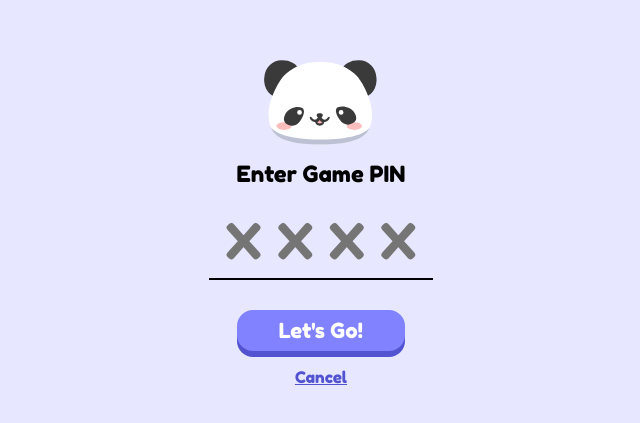
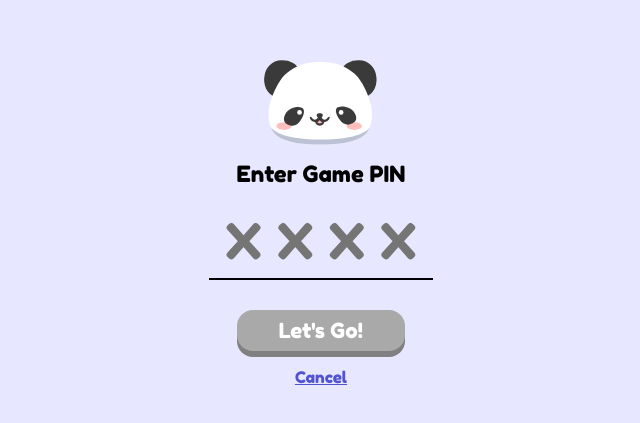
Before and after one commit to pinda-fun/pinda-fun, a React (Create React App) app in the folder Web/: page /join in a window 1280 px wide. Shown: the part 173-596 px from the top of the page, without its empty margins (319-959 px from the left). Built offline with nearby package versions, Linux system fonts and the light colour scheme.

Commit message:
fix pin input

```diff
--- a/Web/src/components/common/BigButton.tsx
+++ b/Web/src/components/common/BigButton.tsx
@@ -15,10 +15,16 @@ const BigButton = styled.button`
 
   transition: 0.2s;
 
-  :hover,
-  :active {
+  :hover:enabled,
+  :active:enabled {
     transform: translateY(6px);
     box-shadow: 0px 0px 0px var(--dark-purple);
+  }
+
+  :disabled {
+    cursor: not-allowed;
+    background: darkgrey;
+    box-shadow: 0px 6px 0px grey;
   }
 `;
 
--- a/Web/src/components/join-room/index.tsx
+++ b/Web/src/components/join-room/index.tsx
@@ -3,6 +3,8 @@ import { Link } from 'react-router-dom';
 import styled from 'styled-components';
 import BigButton from '../common/BigButton';
 import { ReactComponent as PindaHeadSVG } from '../../svg/pinda-head-happy.svg';
+
+const PIN_LENGTH = 4;
 
 const JoinRoomContainer = styled.div`
   background: var(--pale-purple);
@@ -46,12 +48,6 @@ const StyledInput = styled.input`
   letter-spacing: 1rem;
   padding: 0 0 0.5rem 1rem;
   margin-bottom: 1.5rem;
-
-  ::-webkit-inner-spin-button,
-  ::-webkit-outer-spin-button {
-    display: none;
-    margin: 0;
-  }
 `;
 
 const JoinRoomButton = styled(BigButton)`
@@ -74,15 +70,19 @@ const JoinRoomPage: React.FC = () => {
       <JoinRoomForm onSubmit={onJoinRoomFormSubmit}>
         <StyledInput
           name="gamepin"
-          type="number"
+          type="text"
+          pattern="[0-9]*"
+          inputMode="numeric"
+          maxLength={PIN_LENGTH}
           placeholder="XXXX"
           value={gamePin}
           onChange={(event: React.ChangeEvent<HTMLInputElement>) => (
-            setGamePin(event.target.value)
+            setGamePin(event.target.value.replace(/\D/g, ''))
           )}
-          required
         />
-        <JoinRoomButton type="submit">Let&apos;s Go!</JoinRoomButton>
+        <JoinRoomButton type="submit" disabled={gamePin.length < PIN_LENGTH}>
+          Let&apos;s Go!
+        </JoinRoomButton>
         <Link to={{ pathname: '/' }}>Cancel</Link>
       </JoinRoomForm>
     </JoinRoomContainer>
```
